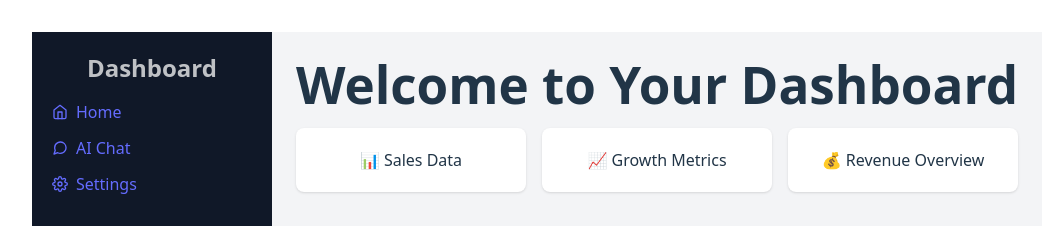
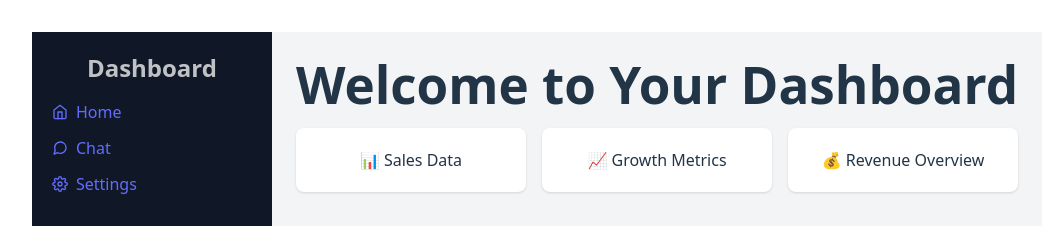
Before and after one commit to IndiraPriyadharshini-63/react-dashboard, a React (Vite) app: page / in a window 1280 px wide. Shown: the top 226 px of the page, without its empty margins (103-1155 px from the left). Built offline with nearby package versions, Linux system fonts and the light colour scheme.

Commit message:
Updated README.md

```diff
--- a/src/components/Sidebar.jsx
+++ b/src/components/Sidebar.jsx
@@ -16,7 +16,7 @@ const Sidebar = () => {
           href="#"
           className="flex items-center space-x-2 hover:text-gray-300 transition-colors duration-200"
         >
-          <FiMessageCircle /> <span>AI Chat</span>
+          <FiMessageCircle /> <span>Chat</span>
         </a>
         <a
           href="#"
```
Also changed, not shown: 1 other file (tests, documents, lock files or other folders).
